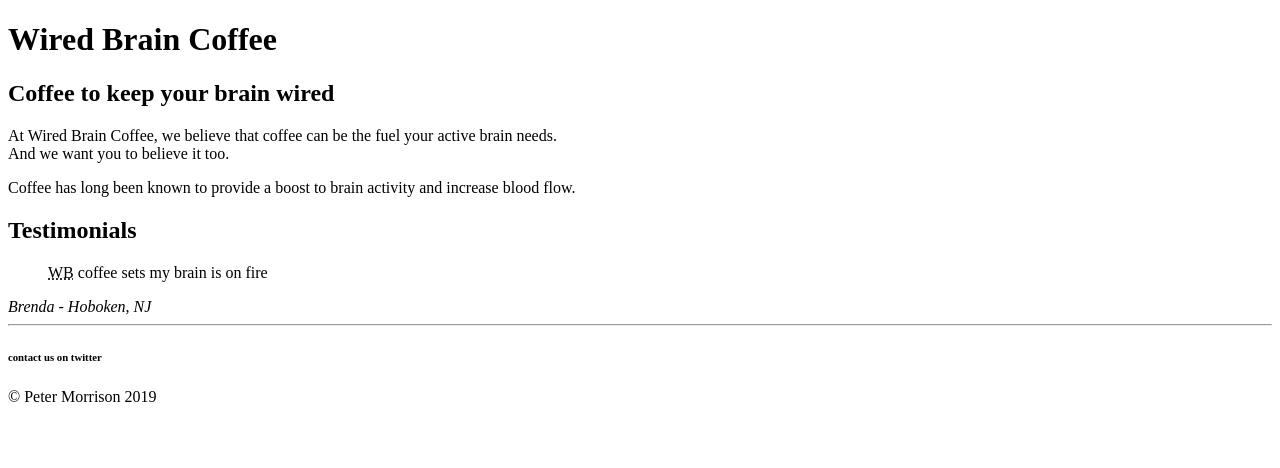
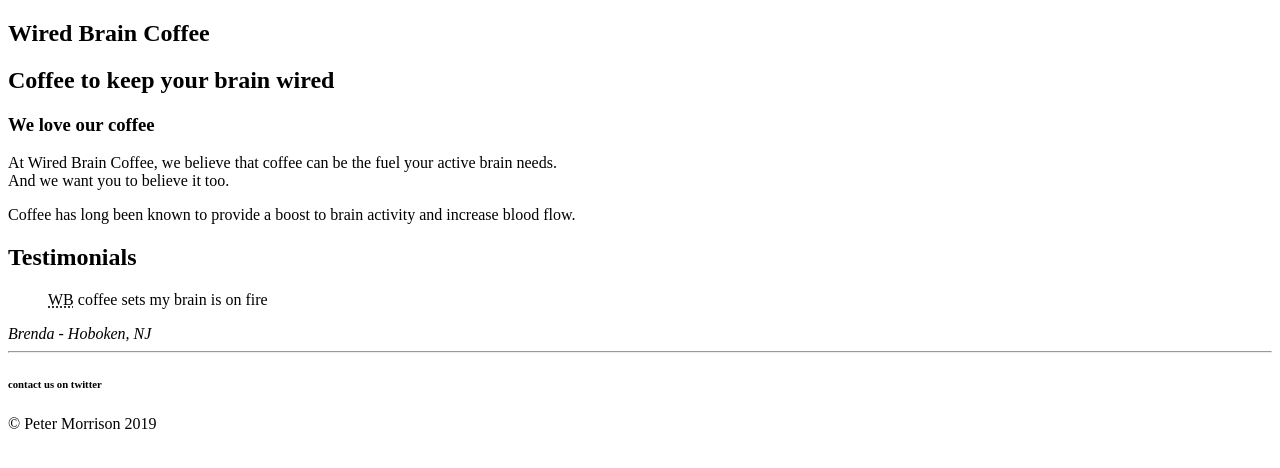
Before and after one commit to PeterMorrison250/HTML-Fundamentals, a plain HTML site: page index.html in a window 1280 px wide. Drawn offline with Linux system fonts and the light colour scheme.

Commit message:
added semantic tags

```diff
--- a/index.html
+++ b/index.html
@@ -6,18 +6,19 @@
         <meta name="author" content="Peter Morrison">
     </head>
     <body>
-        <div id="article">
-            <div id="header">
+        <article>
+            <header>
                 <h1>Wired Brain Coffee</h1>
                 <h2>Coffee to keep your brain wired</h2>
-            </div>
-            <div id="body">
+            </header>
+            <section id="body">
+                <h3>We love our coffee</h3>
                 <p>At Wired Brain Coffee, we believe that coffee can be the fuel
                     your active brain needs. <br/> And we want you to believe it too.
                 </p>
                 <p><span class="fact">Coffee has long been known</span>
                     to provide a boost to brain activity and increase&nbsp;blood flow.</p>
-            </div>
+            </section>
 
             <div id="testimonials">
                 <h2>Testimonials</h2>
@@ -25,11 +26,11 @@
                 <blockquote><abbr title="Wired Brain">WB</abbr> coffee sets my brain is on fire</blockquote>
                 <cite>Brenda - Hoboken, NJ</cite>
             </div>
-        </div>
-        <div id="footer">
+        </article>
+        <footer>
             <hr/>
             <h6>contact us on twitter</h6>
             <p>&copy; Peter Morrison 2019</p>
-        </div>
+        </footer>
     </body>
 </html>
```
